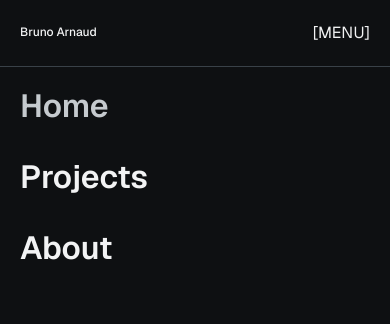
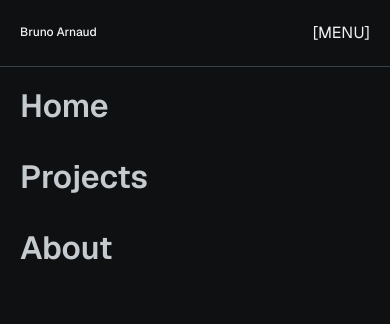
Before and after one commit to BrunoArn/WEB-portfolio, a Next.js app: page /en/about in a window 390 px wide. Both pictures are taken after a click on the button "Open navigation menu". Shown: the top 324 px of the page. Built offline with nearby package versions, Linux system fonts and the light colour scheme.

Commit message:
feat(navigation): enable mobile project and about links

```diff
--- a/src/components/layout/NavbarMobile.tsx
+++ b/src/components/layout/NavbarMobile.tsx
@@ -36,6 +36,10 @@ export function NavbarMobile({
     const [isOpen, setIsOpen] = useState(false);
     const menuButtonRef = useRef<HTMLButtonElement>(null);
     const panelRef = useRef<HTMLDivElement>(null);
+
+    const homePath = `/${currentLocale}`;
+    const projectsPath = `/${currentLocale}/projects`;
+    const aboutPath = `/${currentLocale}/about`;
 
     useEffect(() => {
         if (!isOpen) {
@@ -194,20 +198,32 @@ export function NavbarMobile({
                         <ul className="flex flex-col gap-(--space-20)">
                             <li>
                                 <Link
-                                    href={`/${currentLocale}`}
+                                    href={homePath}
                                     onClick={() => setIsOpen(false)}
-                                    className="block text-(length:--font-size-page-mobile) font-semibold text-app-text-primary"
+                                    className="block text-[length:var(--font-size-page-mobile)] font-semibold text-[var(--color-text-primary)]"
                                 >
                                     {labels.home}
                                 </Link>
                             </li>
 
-                            <li className="text-(length:--font-size-page-mobile) font-semibold text-app-text-primary">
-                                {labels.projects}
+                            <li>
+                                <Link
+                                    href={projectsPath}
+                                    onClick={() => setIsOpen(false)}
+                                    className="block text-[length:var(--font-size-page-mobile)] font-semibold text-[var(--color-text-primary)]"
+                                >
+                                    {labels.projects}
+                                </Link>
                             </li>
 
-                            <li className="text-(length:--font-size-page-mobile) font-semibold text-app-text-primary">
-                                {labels.about}
+                            <li>
+                                <Link
+                                    href={aboutPath}
+                                    onClick={() => setIsOpen(false)}
+                                    className="block text-[length:var(--font-size-page-mobile)] font-semibold text-[var(--color-text-primary)]"
+                                >
+                                    {labels.about}
+                                </Link>
                             </li>
                         </ul>
 
```
